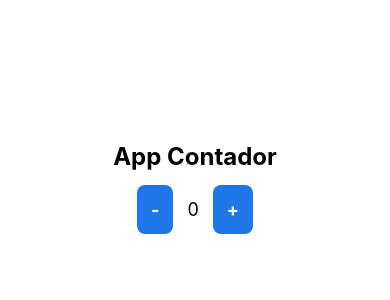
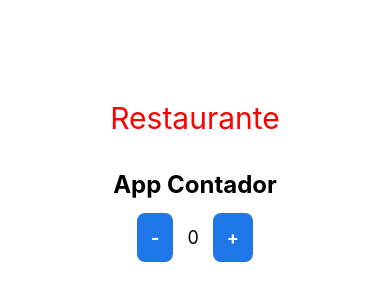
Before and after one commit to HelioJr548/SujeitoProgramador, a React Native app in the folder Avancado/Testes-Automatizado/: screen / in a window 390 px wide. Shown: the part 234-534 px from the top of the page. Built offline with nearby package versions, Linux system fonts and the light colour scheme.

Commit message:
Testes Automatizados: Testando componentes e suas props

```diff
--- a/Avancado/Testes-Automatizado/App.tsx
+++ b/Avancado/Testes-Automatizado/App.tsx
@@ -1,12 +1,14 @@
 import { StatusBar } from 'expo-status-bar';
 import { useState } from 'react';
 import { StyleSheet, Text, TouchableOpacity, View } from 'react-native';
+import Title from './src/Title';
 
 export default function App() {
 	const [counter, setCounter] = useState(0);
 
 	return (
 		<View style={styles.container}>
+			<Title title="Restaurante" />
 			<Text style={styles.title}>App Contador</Text>
 
 			<View style={styles.counterArea}>
--- a/Avancado/Testes-Automatizado/package.json
+++ b/Avancado/Testes-Automatizado/package.json
@@ -33,6 +33,7 @@
 		"collectCoverage": true,
 		"collectCoverageFrom": [
 			"**/*.{ts,tsx}",
+			"!index.ts",
 			"!**/coverage/**",
 			"!**/node_modules/**",
 			"!**/babel.config.js",
--- /dev/null
+++ b/Avancado/Testes-Automatizado/src/Title.tsx
@@ -0,0 +1,13 @@
+import { StyleSheet, Text } from 'react-native';
+
+export default function Title({ title }: { title: string }) {
+	return <Text style={styles.text}>{title}</Text>;
+}
+
+const styles = StyleSheet.create({
+	text: {
+		fontSize: 30,
+		color: '#ff0000',
+		marginBottom: 20,
+	},
+});
```
Also changed, not shown: 1 other file (tests, documents, lock files or other folders).
